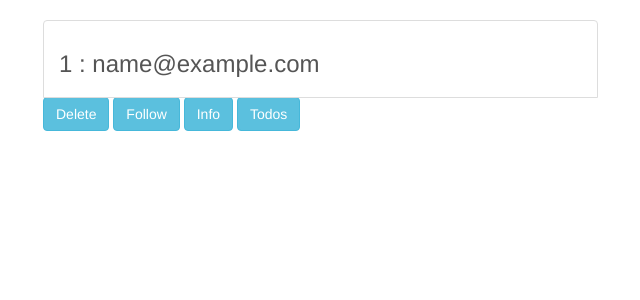
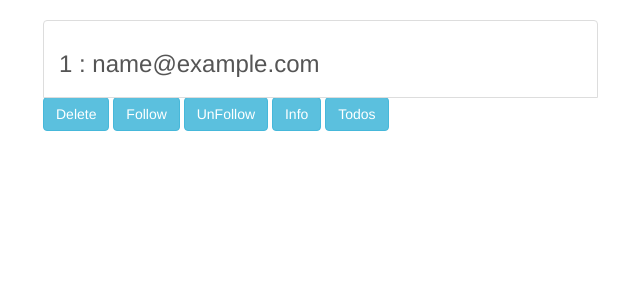
Before and after one commit to LittleTheFu/todo, a Flask app: page /users in a window 1280 px wide. Shown: the part 52-352 px from the top of the page, without its empty margins (27-667 px from the left). Run offline with Flask 2, Linux system fonts and the light colour scheme; a user stored in the database is signed in; tables that the repository leaves empty hold one stand-in row (values such as "Sample post"); some libraries are stand-ins or nearby versions.

Commit message:
add an unfollow button(not work)

```diff
--- a/app/templates/users.html
+++ b/app/templates/users.html
@@ -17,6 +17,7 @@
           <a href="{{ url_for('.delUser', id=user.id) }}" class="btn btn-info" role="button">Delete</a>
           {% if current_user.is_authenticated %}
             <a href="{{ url_for('.follow', user_id=user.id)}}" class="btn btn-info" role="button">Follow</a>
+            <a href="" class="btn btn-info" role="button">UnFollow</a>
           {% endif %}
           <a href="{{ url_for('.userInfo', id=user.id) }}" class="btn btn-info" role="button">Info</a>
           <a href="{{ url_for('.todoByUser', user_id=user.id) }}" class="btn btn-info" role="button">Todos</a>
```
